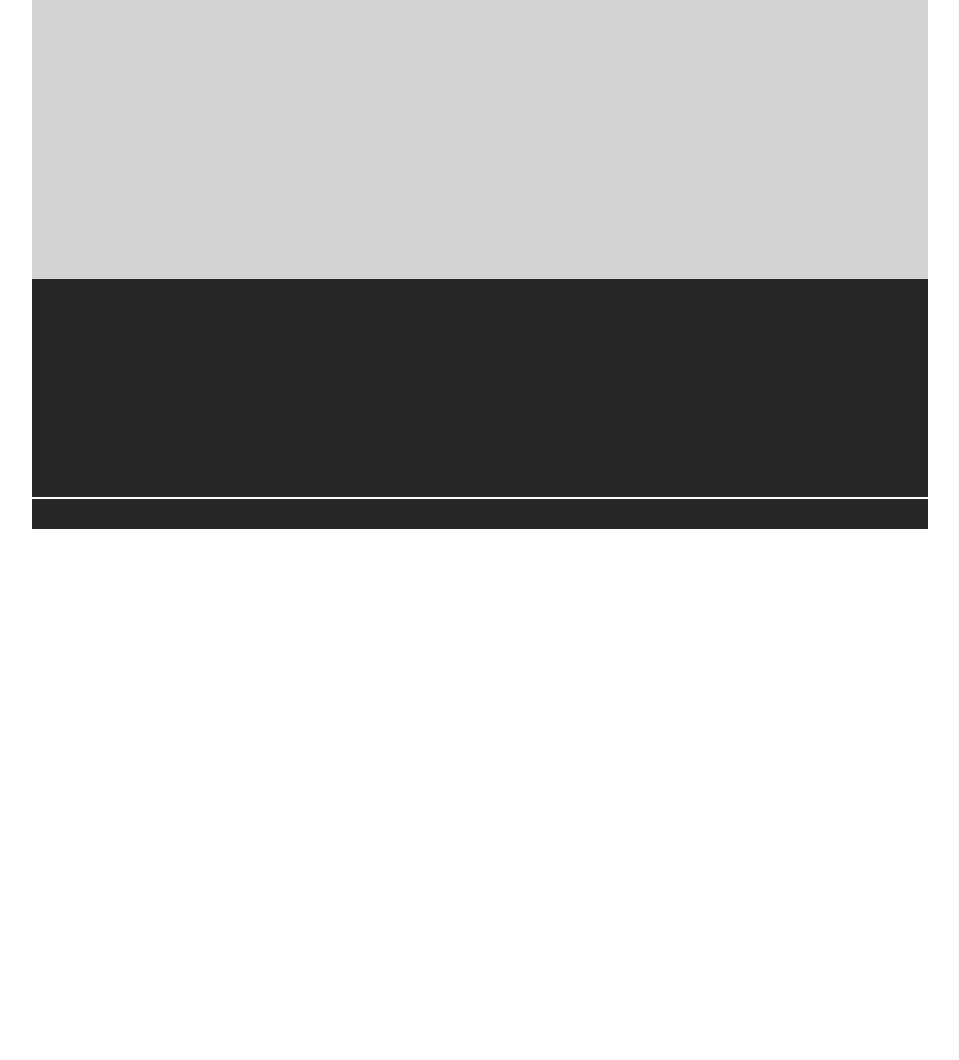
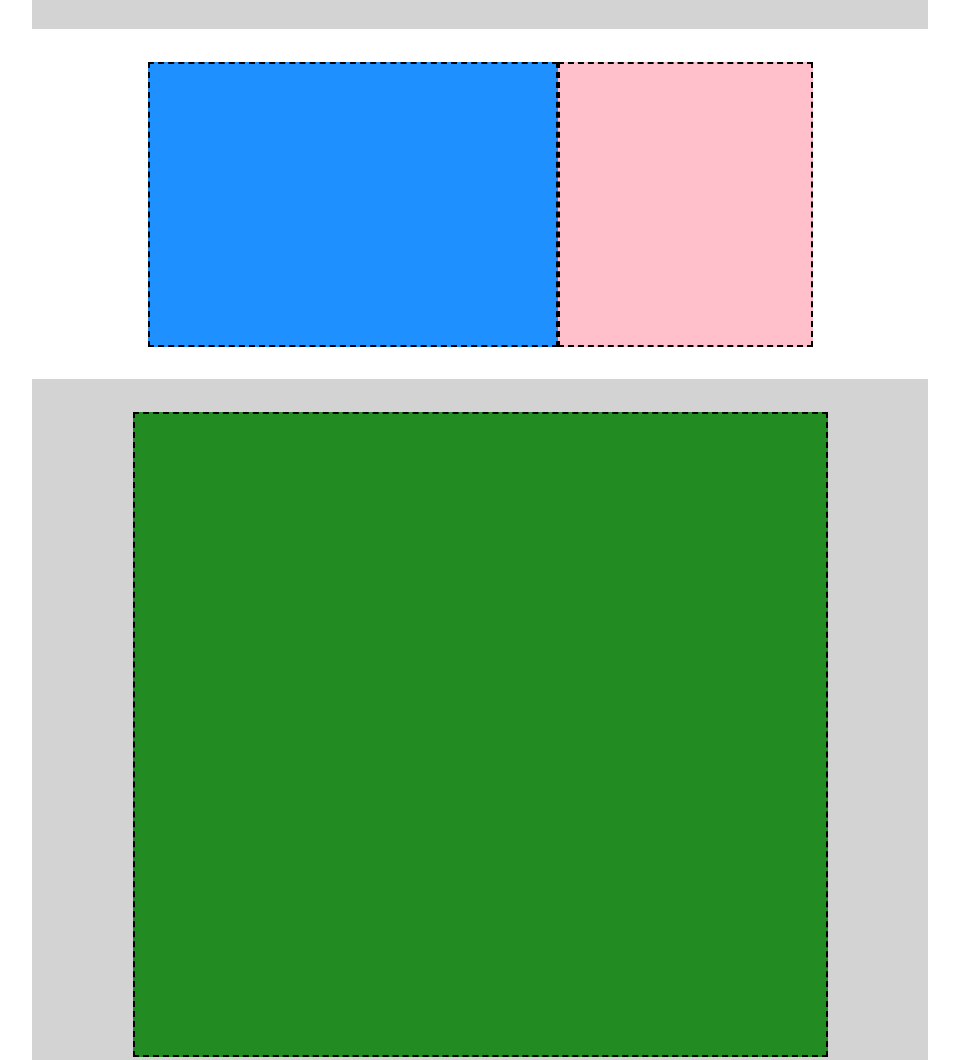
Before and after one commit to Neo-Machina/htmlcss-struttura-discord, a plain HTML site: page index.html in a window 1280 px wide. Shown: the part 1021-2081 px from the top of the page, without its empty margins (160-1119 px from the left). Before the commit the page ends 1550 px from the top, so only its background shows below. Drawn offline with Linux system fonts and the light colour scheme.

Commit message:
main completed

```diff
--- a/css/style.css
+++ b/css/style.css
@@ -11,12 +11,11 @@
     margin: auto;
 }
 
+.border {
+    border: 2px dashed black;
+}
+
 /* HEADER */
-header {
-    /* TEST */
-    background-color: yellowgreen
-    height: 350px;
-}
 
 /* HEADER-TOP */
 .header-top-flex {
@@ -48,15 +47,15 @@ header {
 }
 
 .violet-box {
+    /* TEST */
     background-color: #ee82ee;
     height: 240px;
     width: 490px;
-    border: 2px dashed black;
 }
 
 
 .logo, nav, .login {
-    border: 2px dashed black;
+    /* TEST */
     font-size: 12px;
     padding: 5px;
 }
@@ -87,44 +86,76 @@ nav {
 }
 
 /* MAIN */
-main {
-    /* TEST */
-    background-color: pink;
-    height: 950px;
-}
 
+/* SECTION 1 & 3 */
 .section-1, .section-3 {
     background-color: white;
     /* TEST */
-    height: 200px;
-
+    height: 350px;
 }
 
-.section-2 {
-    background-color: #d3d3d3;
-    /* TEST */
-    height: 200px;
+.columns {
+    height: 350px;
+    display: flex;
+    justify-content: center;
+    align-items: center;
 }
 
-.section-4 {
+.col-blue {
+    background-color: #1e90ff;
+    width: 410px;
+    height: 285px;
+}
+
+.col-pink {
+    background-color: #ffc0cb;
+    height: 285px;
+    width: 255px;
+}
+
+/* SECTION 2 */
+.section-2 {
     background-color: #d3d3d3;
     /* TEST */
     height: 350px;
 }
 
+/* SECTION 4 */
+.section-4 {
+    background-color: #d3d3d3;
+    /* TEST */
+    height: 710px;
+}
+
+.column-4 {
+    height: 710px;
+    display: flex;
+    justify-content: center;
+    align-items: center;
+}
+
+.col-green {
+    background-color: #228b22;
+    width: 695px;
+    height: 645px;
+}
+
+/* FOOTER */
 footer {
     /* TEST */
     background-color: green;
-    height: 250px;
+    height: 380px;
 }
 
+/* FOOTER-TOP */
 .footer-top {
     background-color: #23272a;
     /* TEST */
-    height: 220px;
+    height: 350px;
     border-bottom: 2px solid white ;
 }
 
+/* FOOTER-BOTTOM */
 .footer-bottom {
     background-color: #23272a;
     /* TEST */
--- a/index.html
+++ b/index.html
@@ -16,11 +16,11 @@
             <div class="header-top">
                 <div class="header-top-flex">
                     <!-- LOGO -->
-                <div class="logo">logo</div>
+                <div class="logo border">logo</div>
 
                 <!-- MENU -->
                 <nav>
-                    <ul class="menu">
+                    <ul class="menu border">
                         <li>link</li>
                         <li>link</li>
                         <li>link</li>
@@ -29,13 +29,13 @@
                 </nav>
 
                 <!--LOGIN  -->
-                <div class="login">login</div>
+                <div class="login border">login</div>
                 </div>
             </div>
 
             <!-- HEADER-BOTTOM -->
             <div class="header-bottom">
-                <div class="violet-box">
+                <div class="violet-box border">
 
                 </div>
 
@@ -44,19 +44,62 @@
 
         <!-- MAIN -->
         <main>
-            <section class="section-1">
+            <!-- 1ST SECTION -->
+            <section>
+                <div class="section-1">
+                    <div class="columns">
+                        <div class="col-blue border">
+
+                        </div>
+
+                        <div class="col-pink border">
+
+                        </div>
+                    </div>
+                </div>
+            </section>
+
+            <!-- 2ND SECTION -->
+            <section>
+                <div class="section-2">
+                    <div class="columns">
+                        <div class="col-pink border">
+
+                        </div>
+
+                        <div class="col-blue border">
+
+                        </div>
+                    </div>
+                </div>
 
             </section>
 
-            <section class="section-2">
+            <!-- 3TH SECTION -->
+            <section>
+                <div class="section-3">
+                    <div class="columns">
+                        <div class="col-blue border">
+
+                        </div>
+
+                        <div class="col-pink border">
+
+                        </div>
+                    </div>
+                </div>
 
             </section>
 
-            <section class="section-3">
+            <!-- 4TH SECTION -->
+            <section>
+                <div class="section-4">
+                    <div class="column-4">
+                        <div class="col-green border">
 
-            </section>
-
-            <section class="section-4">
+                        </div>
+                    </div>
+                </div>
 
             </section>
         </main>
```
